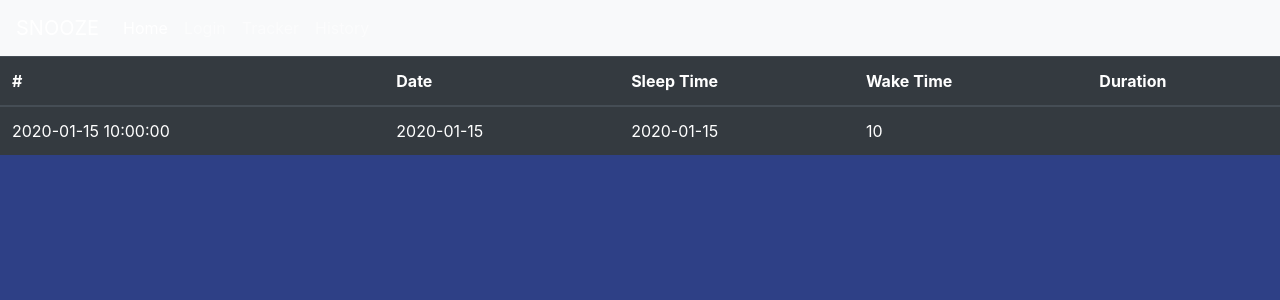
After one commit to ishitaA0704/FLASK-PROJECT-SLEEP-TRACKER-, a Flask app: template templates/Tracker.html in a window 1280 px wide. The commit adds this page. Shown: the top 300 px of the page. Run offline with Flask 3, Linux system fonts and the light colour scheme; the template is opened without the code that fills it: most values are stand-ins (such as "Sample title", 1, 10 or a date in 2020).

Commit message:
Added Login and Tracker pages, and updated base and home templates to include links to these new pages.

```diff
--- /dev/null
+++ b/templates/Tracker.html
@@ -0,0 +1,29 @@
+{% extends "base.html" %}
+{% block title %}
+    <h1>TRACKER</h1>
+{% endblock %}
+
+{% block content %}
+     <table class="table table-hover table-dark">
+        <thead>
+            <tr>
+                <th scope="col">#</th>
+                <th scope="col">Date</th>
+                <th scope="col">Sleep Time</th>
+                <th scope="col">Wake Time</th>
+                <th scope="col">Duration</th>
+
+            </tr>
+        </thead>
+        <tbody>
+            {% for data in datas %}
+            <tr>
+                <td>{{ data.date }}</td>
+                <td>{{ data.sleeptime }}</td>
+                <td>{{ data.waketime }}</td>
+                <td>{{ data.duration }}</td>
+            </tr>
+            {% endfor %}
+        </tbody>
+     </table>
+{% endblock %}
--- a/templates/base.html
+++ b/templates/base.html
@@ -21,10 +21,10 @@
                 <a class="nav-link" href="{{ url_for('home') }}">Home <span class="sr-only">(current)</span></a>
             </li>
             <li class="nav-item">
-                <a class="nav-link" href="{{ url_for('Tracker') }}">Tracker </a>
+                <a class="nav-link" href="{{ url_for('Login') }}">Login </a>
             </li>
             <li class="nav-item">
-                <a class="nav-link" href="{{ url_for('Login') }}">Login </a>
+                <a class="nav-link" href="{{ url_for('Tracker') }}">Tracker </a>
             </li>
             <li class="nav-item">
                 <a class="nav-link" href="{{ url_for('history') }}">History </a>
--- a/templates/home.html
+++ b/templates/home.html
@@ -4,5 +4,5 @@
 {% endblock %}
 
 {% block content %}
-    <p>So that you never have to snooze again.</p>
+    <p>So that you never have to snooze.</p>
 {% endblock %}
```
Also changed, not shown: templates/Login.html (added).
